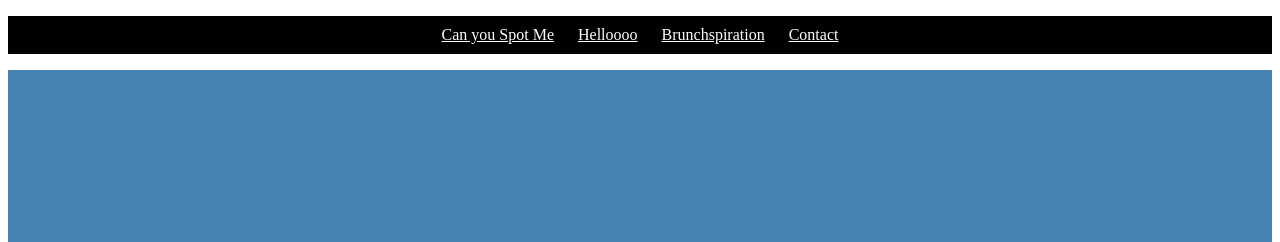
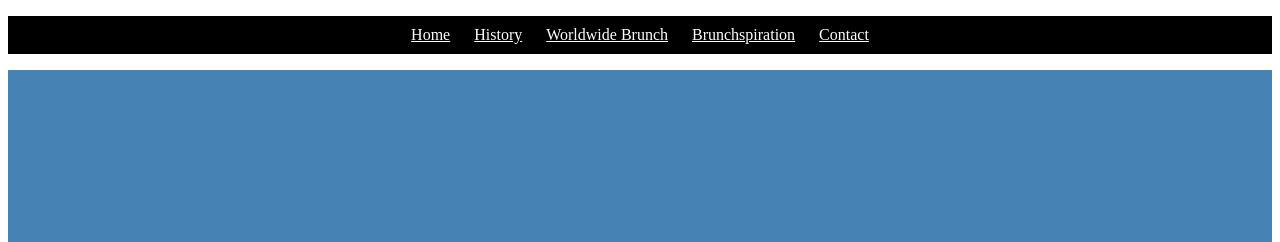
Before and after one commit to eposkett/-BRUNCHLONDON, a plain HTML site: page index.html in a window 1280 px wide. Shown: the top 242 px of the page. Drawn offline with Linux system fonts and the light colour scheme.

Commit message:
Update index.html

```diff
--- a/index.html
+++ b/index.html
@@ -8,8 +8,9 @@
     <body>
     <header>
         <ul class='nav'>
-            <li><a href="#">Can you Spot Me</a></li>
-            <li><a href="#">Helloooo</a></li>
+            <li><a href="#">Home</a></li>
+            <li><a href="#">History</a></li>
+            <li><a href="#">Worldwide Brunch</a></li>
             <li><a href="#">Brunchspiration</a></li>
             <li><a href="#">Contact</a></li>
         </ul>
```
